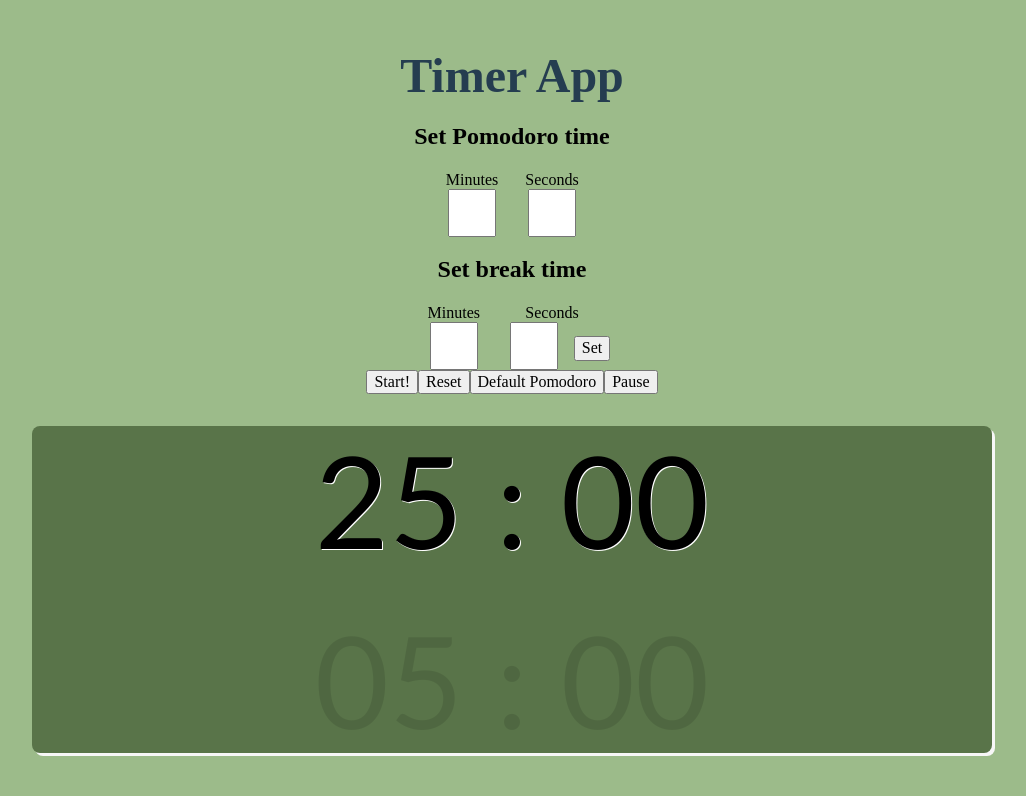
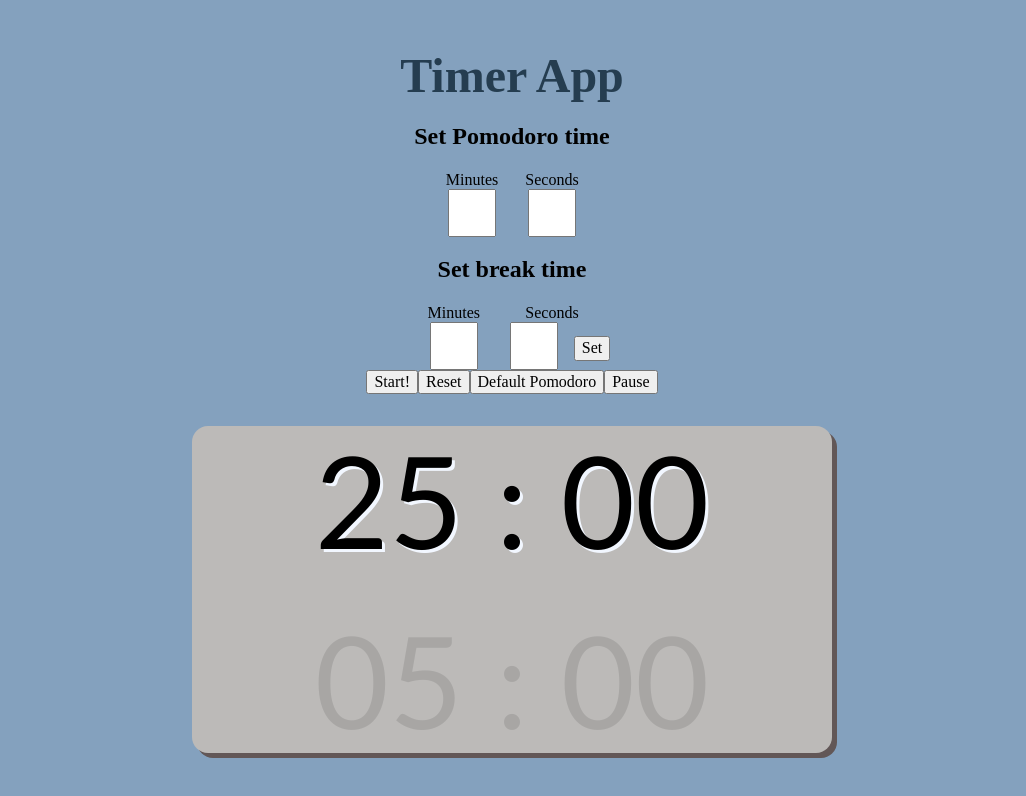
Before and after one commit to icelandico/timer-react, a React (Create React App) app: page / in a window 1280 px wide. Shown: the top 796 px of the page, without its empty margins (128-1154 px from the left). Built offline with nearby package versions, Linux system fonts and the light colour scheme.

Commit message:
Fix displaying digits

```diff
--- a/src/components/App/App.css
+++ b/src/components/App/App.css
@@ -1,7 +1,7 @@
 .App {
   margin: 0;
   padding: 0;
-  background: #9cbb8a;
+  background: #84a1be;
   height: 100vh;
   text-align: center;
   overflow: auto; }
--- a/src/components/App/App.scss
+++ b/src/components/App/App.scss
@@ -1,6 +1,6 @@
 $font-main: Arial, sans-serif;
 $font-color: rgb(92, 70, 75);
-$main-background: rgb(156, 187, 138);
+$main-background: #84a1be;
 
 .App {
   margin:0;
--- a/src/components/TimeDisplay/TimeDisplay.css
+++ b/src/components/TimeDisplay/TimeDisplay.css
@@ -1,15 +1,15 @@
 .timer-display {
   margin: 2rem auto;
-  width: 75%;
-  border-radius: 0.5rem;
-  background: #597449;
-  box-shadow: 3px 3px #f7f7f7; }
+  width: 50%;
+  border-radius: 1rem;
+  background: #bcbab8;
+  box-shadow: 5px 5px #625757; }
 
 .time-value {
   margin: 2rem auto;
   font-size: 8rem;
   font-family: 'Trebuchet MS', 'Lucida Sans Unicode', 'Lucida Grande', 'Lucida Sans', Arial, sans-serif;
-  text-shadow: 1px 1px #fff; }
+  text-shadow: 3px 3px #f2f7ff; }
 
 .break {
   opacity: 0.1;
--- a/src/components/TimeDisplay/TimeDisplay.js
+++ b/src/components/TimeDisplay/TimeDisplay.js
@@ -4,7 +4,13 @@ import './TimeDisplay.css'
 class TimeDisplay extends Component {
 
   leadingZero = (number) => {
-    return number > 9 ? number : '0' + number
+    if (number > 9) {
+      return number
+    } else if (!number) {
+      return '00'
+    } else {
+      return '0' + number
+    }
   }
 
   render() {
--- a/src/components/TimeDisplay/TimeDisplay.scss
+++ b/src/components/TimeDisplay/TimeDisplay.scss
@@ -1,16 +1,16 @@
 .timer-display {
   margin: 2rem auto;
-  width: 75%;
-  border-radius: 0.5rem;
-  background: rgb(89, 116, 73);
-  box-shadow: 3px 3px rgb(247, 247, 247);
+  width: 50%;
+  border-radius: 1rem;
+  background: #bcbab8;
+  box-shadow: 5px 5px #625757;
 }
 
 .time-value {
   margin: 2rem auto;
   font-size: 8rem;
   font-family: 'Trebuchet MS', 'Lucida Sans Unicode', 'Lucida Grande', 'Lucida Sans', Arial, sans-serif;
-  text-shadow: 1px 1px #fff;
+  text-shadow: 3px 3px #f2f7ff;
 }
 
 .break {
```
Also changed, not shown: src/components/Display/Display.js (indentation only).
